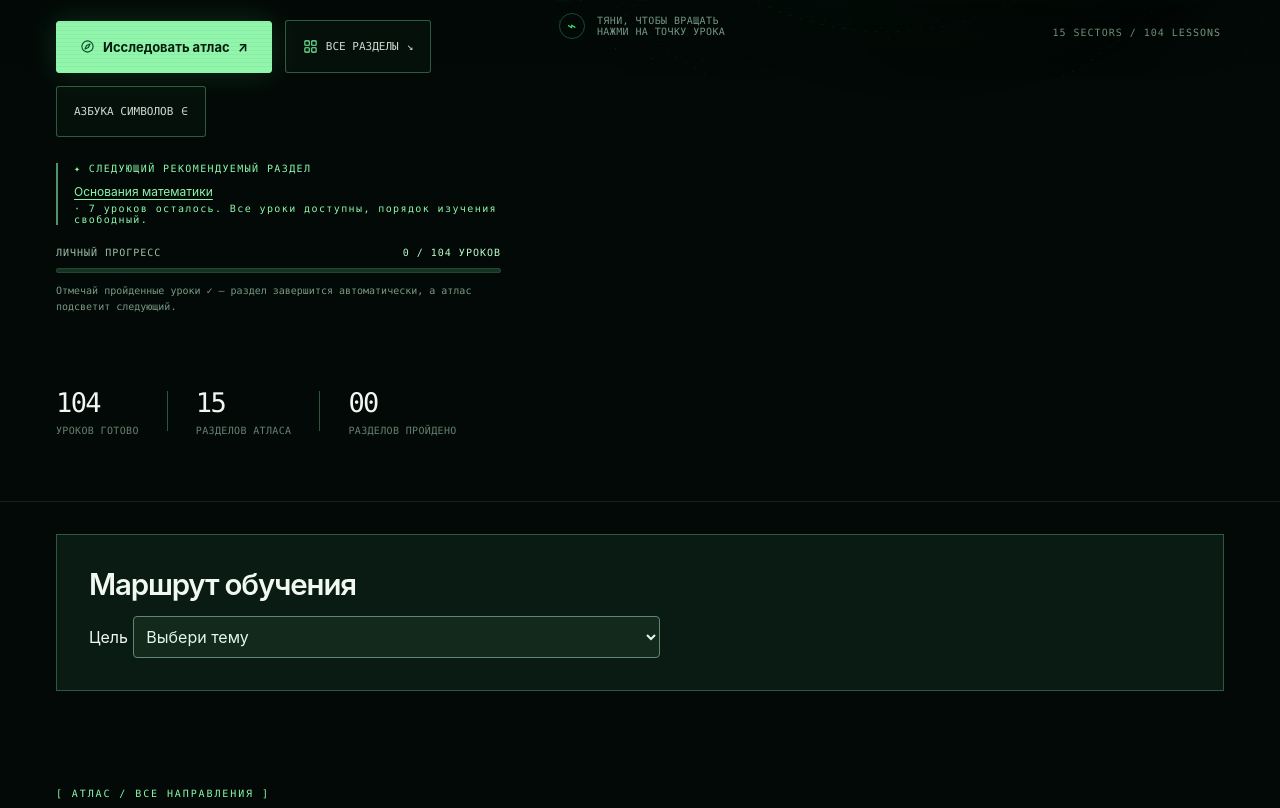
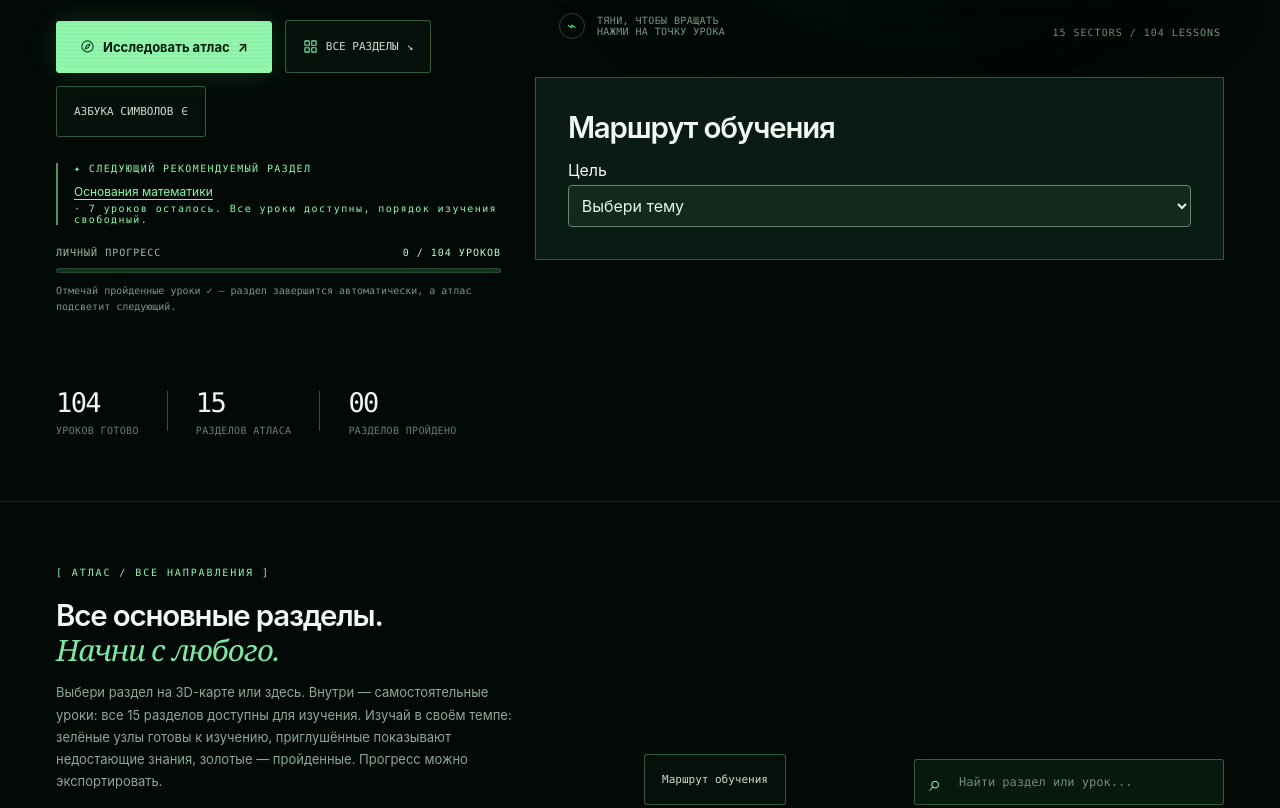
Before and after one commit to kernelpanic888/mathematics-magic, a plain HTML site: page index.html in a window 1280 px wide. Shown: the part 730-1538 px from the top of the page. Drawn offline with Linux system fonts and the light colour scheme.

Commit message:
Place learning route directly below the 3D atlas

```diff
--- a/index.html
+++ b/index.html
@@ -70,6 +70,7 @@
     .hero-stat strong { display: block; font: 27px var(--mono); letter-spacing: -.06em; color: var(--white); }
     .hero-stat small { margin-top: 7px; display: block; font: 10px var(--mono); letter-spacing: .035em; color: var(--quiet); }
     .stat-separator { width: 1px; height: 40px; background: var(--line-strong); }
+    .atlas-column { position: relative; min-width: 0; }
     .graph-wrapper { position: relative; height: 688px; min-width: 0; user-select: none; }
     .graph-canvas { position: absolute; inset: 0; width: 100%; height: 100%; cursor: grab; touch-action: none; }
     .graph-canvas.dragging { cursor: grabbing; }
@@ -441,6 +442,7 @@
 <div class="hero-stat"><strong id="completed-sector-count">00</strong><small>РАЗДЕЛОВ ПРОЙДЕНО</small></div>
 </div>
 </div>
+<div class="atlas-column">
 <div aria-label="Интерактивная трёхмерная карта основных разделов математики" class="graph-wrapper" id="atlas">
 <div aria-label="Карта направлений без JavaScript" class="atlas-static" id="atlas-static">
 <div aria-label="Основные направления математики" class="atlas-static-map">
@@ -484,13 +486,11 @@
 </aside>
 <div aria-live="polite" class="sr-only" id="graph-live"></div>
 </div>
-</section>
-<div class="divider"></div>
-<section aria-labelledby="route-title" class="shell" id="learning-route" hidden>
+<section aria-labelledby="route-title" id="learning-route" hidden>
 <style>
-#learning-route{margin-block:2rem;padding:clamp(1rem,3vw,2rem);border:1px solid #315743;background:#091b12}
+#learning-route{margin-block:0 2rem;padding:clamp(1rem,3vw,2rem);border:1px solid #315743;background:#091b12}
 #learning-route h2{margin:0 0 .9rem}
-#learning-route select{max-width:100%;padding:.55rem;color:#e3f6e9;background:#12291c;border:1px solid #638674;border-radius:4px;font:inherit}
+#learning-route select{display:block;width:100%;min-width:0;margin-top:.35rem;padding:.55rem;color:#e3f6e9;background:#12291c;border:1px solid #638674;border-radius:4px;font:inherit}
 #learning-route a{color:#a2f2bd;text-decoration:underline}
 #learning-route li{margin:.45rem 0}
 #learning-route .route-done{color:#ffd36b}
@@ -503,6 +503,9 @@
 </select>
 <div id="route-result" aria-live="polite"></div>
 </section>
+</div>
+</section>
+<div class="divider"></div>
 <section aria-labelledby="catalog-title" class="shell catalog" id="catalog">
 <div class="catalog-header">
 <div>
```
